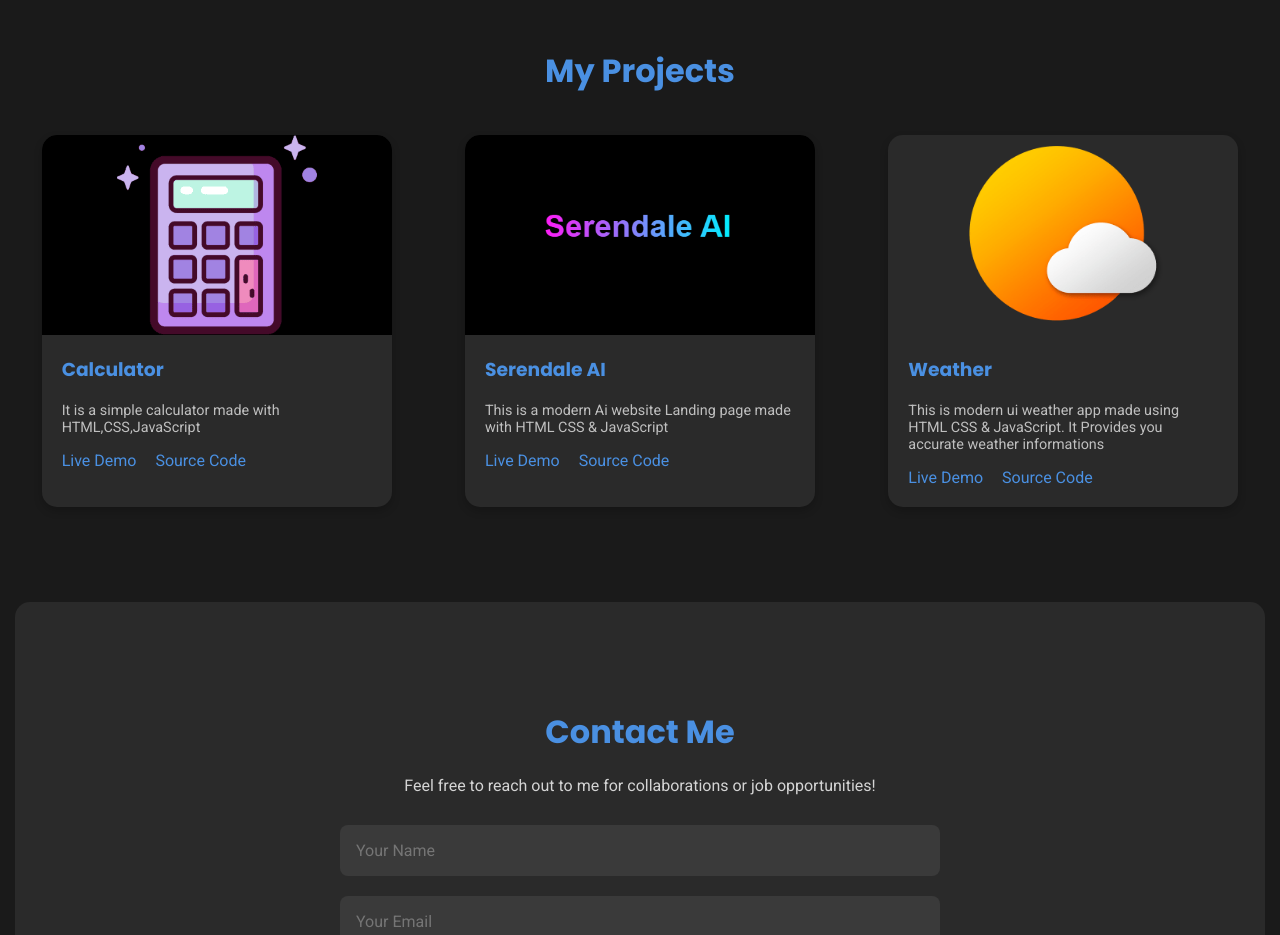
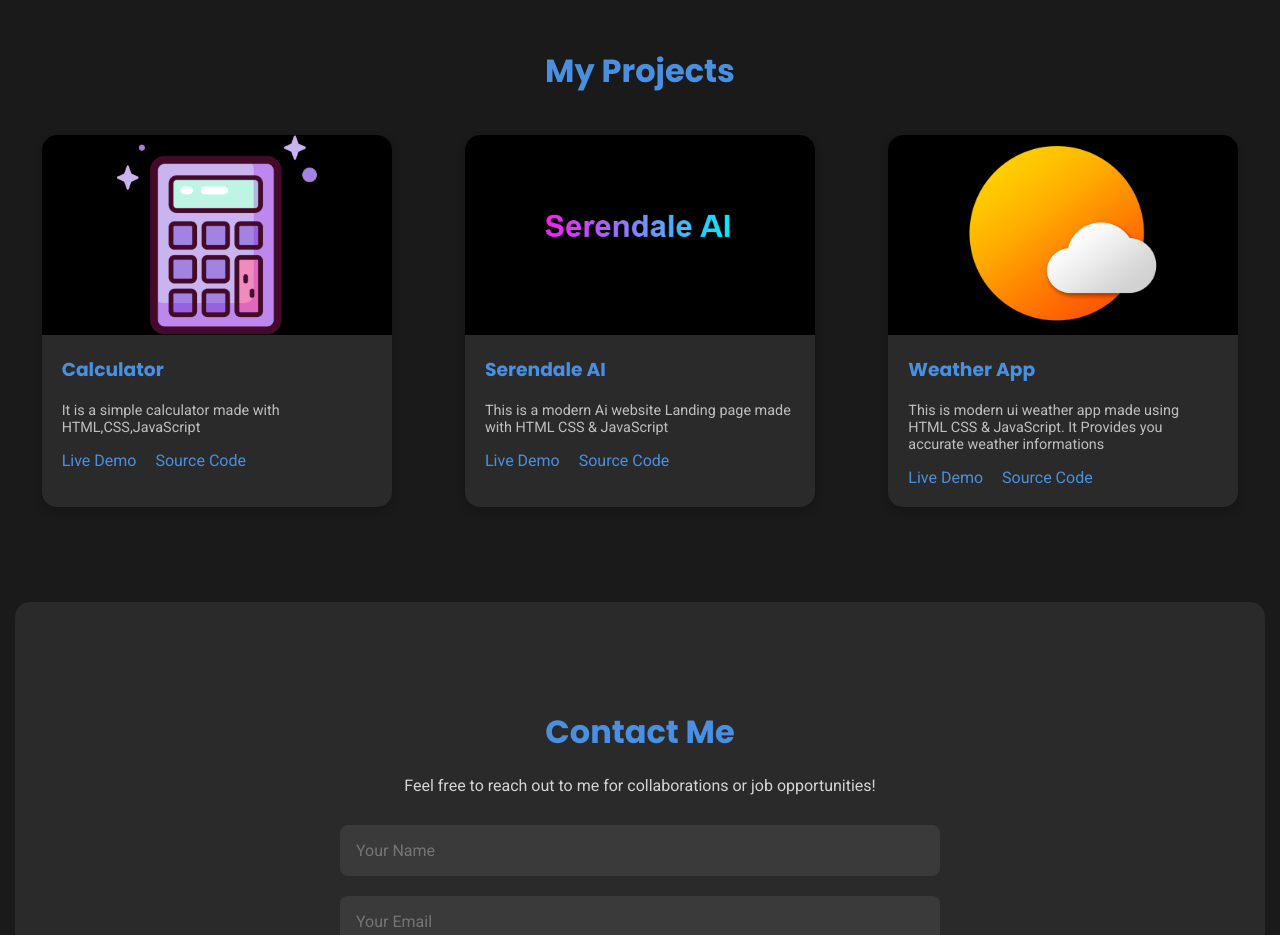
Before and after one commit to saeedahmad121/saeedahmad121.github.io, a plain HTML site: page index.html in a window 1280 px wide. Shown: the part 1260-2195 px from the top of the page. Drawn offline with nearby package versions, Linux system fonts and the light colour scheme.

Commit message:
index.html

```diff
--- a/index.html
+++ b/index.html
@@ -132,9 +132,9 @@
                 </div>
             </div>
             <div class="project-card">
-                <img src="Weather.png" alt="Project 3">
+                <img class="ims" src="Weather.png" alt="Project 3">
                 <div class="project-content">
-                    <h3>Weather</h3>
+                    <h3>Weather App</h3>
                     <p>This is modern ui weather app made using HTML CSS & JavaScript. It Provides you accurate weather informations</p>
                     <div class="project-links">
                         <a href="https://saeedahmad121.github.io/saeedahmad121.github.io-weather/">Live Demo</a>
```
